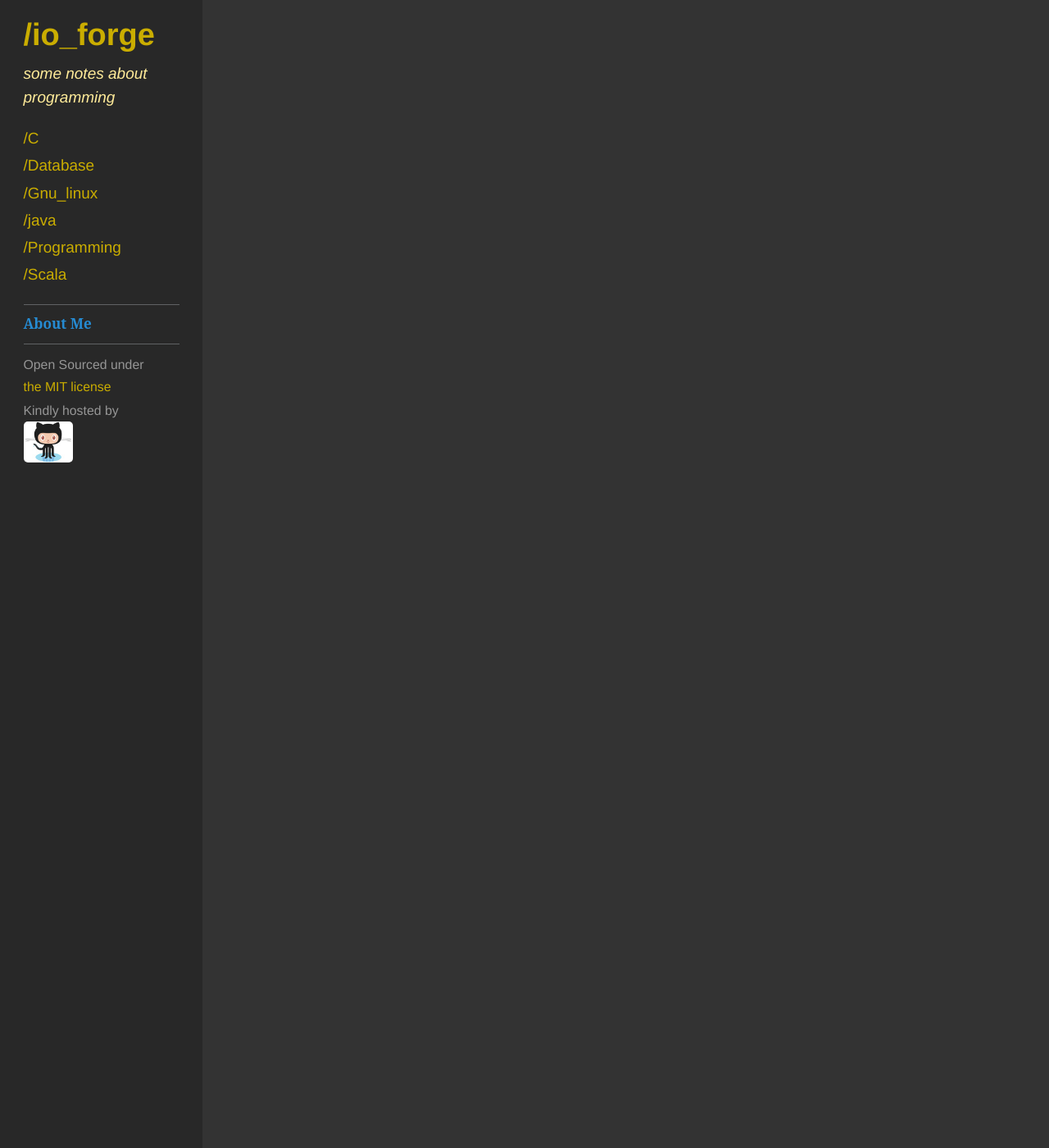
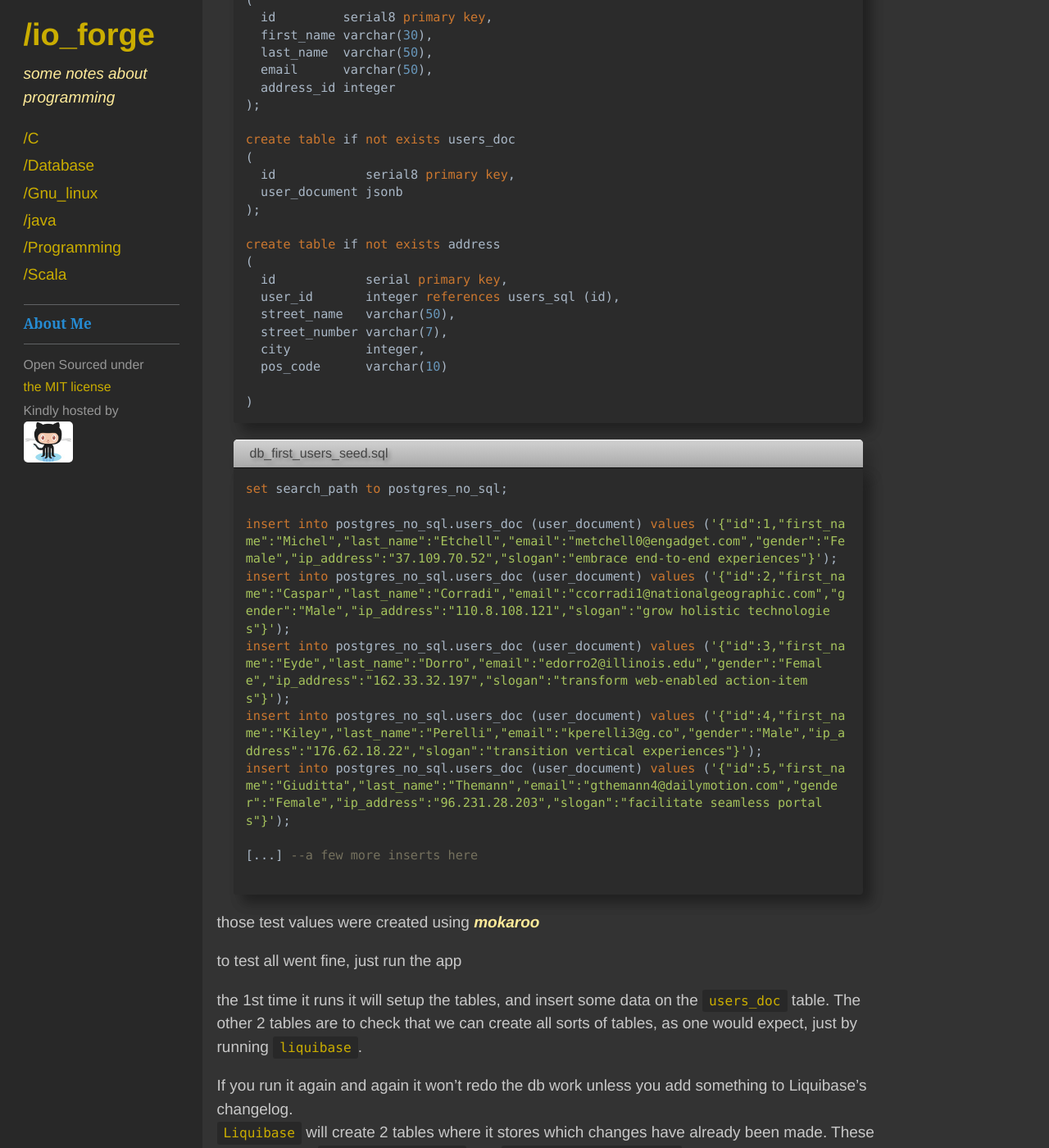
Before and after one commit to JohnnyXavier/johnnyxavier.github.io, a Jekyll site: the page built from _posts/2018-12-02-postgres-nosql-3.md, in a window 1280 px wide and 1400 px high, scrolled down 9601 px. Shown: the whole window at 82% size. Built offline with Jekyll 4.4.1, drawn with Linux system fonts in a browser that asks for light colours; comment, search, counter and statistics services are not loaded; some of the changed text lies outside the part shown.

````diff
--- a/_config.yml
+++ b/_config.yml
@@ -7,6 +7,7 @@
 tagline:          some_notes_about_programming
 description:      some notes about programming
 url:              https://johnnyxavier.github.io
+repoUrl:          https://github.com/JohnnyXavier/postgresnosql
 baseurl:
                   # the optional subpath of your site, e.g. "/my-jekyll-site/"
                   # This will apply to all pages in your Jekyll site.
--- a/_posts/2018-12-02-postgres-nosql-3.md
+++ b/_posts/2018-12-02-postgres-nosql-3.md
@@ -34,7 +34,7 @@
 we'll setup a java project to handle some web containers, rest endpoints, jdbc, connection pools, populating databases with test data, etc
 
 you can download all of it from github from the link below
-[postgreSQL no sql repo]()
+[PostgreSQL no sql repo]({{ site.repoUrl }})
 
 #### /the_suspects
 * OS:
@@ -247,12 +248,12 @@
 
 let's create a `liquibase` basic setup to get some tables created and add some data.
 
-for liquibase to work smoothly under springboot it's changelog file needs to be placed in a particular path -> folder like this<br>
+for `liquibase` to work smoothly under springboot it's changelog file needs to be placed in a particular path -> folder like this<br>
 
 **src -> main -> resources -> db -> changelog**<br>
 
 now let's create a changelog file.<br>
-inside the changelog folder create a file and name it `db.changelog-master.yaml`. Liquibase also supports `xml` and `json` formats if you're not very fond of `yaml` syntax.<br>
+inside the changelog folder create a file and name it `db.changelog-master.yaml`. `Liquibase` also supports `xml` and `json` formats if you're not very fond of `yaml` syntax.<br>
 I will use `yaml` but post here the examples on the other 2 formats so you choose the one that suits you better<br>
 
 This file will have every modification and update we want to perform to the database and will look similar to this
@@ -336,11 +337,82 @@
 every `changeset` has a ***set of changes*** to apply to the db at a given time.<br>
 you can see that what I am doing here is to load the different `.sql` files that contain those changes. Those are 100% standard sql files with sql statements.
 
-`Liquibase` itself supports a syntax to operate on databases, but there is no upside using something different than sql, and the .sql files will not tie you to `liquibase` nor this `java` project, in case you just want the PostgreSQL knowledge.hahaha
+`Liquibase` itself supports a syntax to operate on databases, but there is no upside using something different than sql, and the .sql files will not tie you to `liquibase` nor this `java` project, in case you just want the PostgreSQL knowledge.
 
 in the end you should have something like this:
 <img style="width: 30%" src="{{ site.baseurl }}/public/images/Selection_012.png">
 
+we haven't created any data nor put anything into the db, so let do that's just to make sure everything is working just ok.
+
+as stated above, we'll be using standard SQL to feed liquibase. Above you can see 2 .sql files, one to create the tables and the other ones to put seed some data in it.
+
+those are 2 toy .sql examples to test that our setup works fine.
+
+let's then create a table
+
+###### dbCreation.sql
+```sql
+--create the DB
+set search_path to postgres_no_sql;
+
+
+create table if not exists users_sql
+(
+  id         serial8 primary key,
+  first_name varchar(30),
+  last_name  varchar(50),
+  email      varchar(50),
+  address_id integer
+);
+
+create table if not exists users_doc
+(
+  id            serial8 primary key,
+  user_document jsonb
+);
+
+create table if not exists address
+(
+  id            serial primary key,
+  user_id       integer references users_sql (id),
+  street_name   varchar(50),
+  street_number varchar(7),
+  city          integer,
+  pos_code      varchar(10)
+
+)
+```
+
+###### db_first_users_seed.sql
+```sql
+set search_path to postgres_no_sql;
+
+insert into postgres_no_sql.users_doc (user_document) values ('{"id":1,"first_name":"Michel","last_name":"Etchell","email":"metchell0@engadget.com","gender":"Female","ip_address":"37.109.70.52","slogan":"embrace end-to-end experiences"}');
+insert into postgres_no_sql.users_doc (user_document) values ('{"id":2,"first_name":"Caspar","last_name":"Corradi","email":"ccorradi1@nationalgeographic.com","gender":"Male","ip_address":"110.8.108.121","slogan":"grow holistic technologies"}');
+insert into postgres_no_sql.users_doc (user_document) values ('{"id":3,"first_name":"Eyde","last_name":"Dorro","email":"edorro2@illinois.edu","gender":"Female","ip_address":"162.33.32.197","slogan":"transform web-enabled action-items"}');
+insert into postgres_no_sql.users_doc (user_document) values ('{"id":4,"first_name":"Kiley","last_name":"Perelli","email":"kperelli3@g.co","gender":"Male","ip_address":"176.62.18.22","slogan":"transition vertical experiences"}');
+insert into postgres_no_sql.users_doc (user_document) values ('{"id":5,"first_name":"Giuditta","last_name":"Themann","email":"gthemann4@dailymotion.com","gender":"Female","ip_address":"96.231.28.203","slogan":"facilitate seamless portals"}');
+
+[...] --a few more inserts here
+
+```
+those test values were created using ***[mokaroo](https://mockaroo.com/)***
+
+to test all went fine, just run the app
+
+the 1st time it runs it will setup the tables, and insert some data on the `users_doc` table. The other 2 tables are to check that we can create all sorts of tables, as one would expect, just by running `liquibase`.
+
+If you run it again and again it won't redo the db work unless you add something to Liquibase's changelog.<br>
+`Liquibase` will create 2 tables where it stores which changes have already been made. These two tables are ***`databasechangelog`*** and ***`databasechangeloglock`***.<br>
+We can just ignore them
+
+this should be all for setting up a Java SpringBoot project to support our `PostgreSQL` series of notes.
+
+---
+
+reviewing these first 3 notes, we have introduced the `nosql` topic with `posgres`, installed the `database`, setup our `IDEs`, installed `java`, setup a supporting project and checked out a few examples.
+
+**with everything setup, we are now ready to dive into the features and possibilities of using `PostgreSQL` as a noSQL database!**
 
 ---
 
````
Also changed, not shown: other parts of _posts/2018-12-02-postgres-nosql-3.md (+3 -2 lines), _posts/2018-12-13-postgres-nosql-4.md (added, +18 -0 lines).
